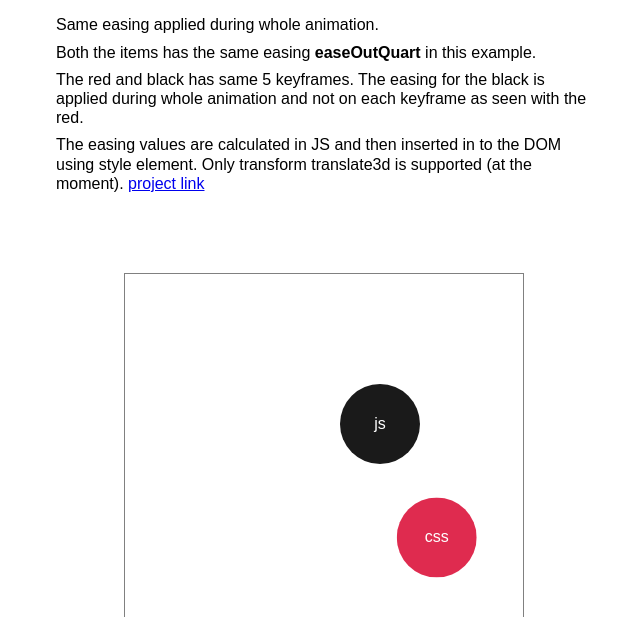
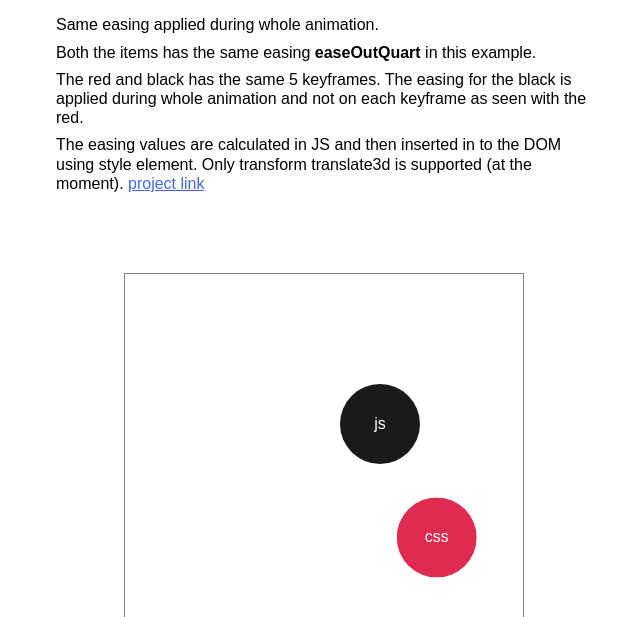
Before and after one commit to kunukn/Computed-KeyFrames, a website built with webpack: page src/index.html in a window 1280 px wide. Shown: the part 71-688 px from the top of the page, without its empty margins (316-956 px from the left). Built offline with nearby package versions, Linux system fonts and the light colour scheme.

Commit message:
upd styling

```diff
--- a/src/index.html
+++ b/src/index.html
@@ -17,7 +17,7 @@
       Both the items has the same easing <b>easeOutQuart</b> in this example.
     </p>
     <p>
-      The red and black has same 5 keyframes. The easing for the black is applied during whole animation and not on each keyframe
+      The red and black has the same 5 keyframes. The easing for the black is applied during whole animation and not on each keyframe
       as seen with the red.
     </p>
     <p>
--- a/src/index.scss
+++ b/src/index.scss
@@ -23,6 +23,10 @@ h1 {
     font-size: 2rem;
     margin: 1rem 0;
     text-align: center;
+}
+
+a{
+    color: royalblue;
 }
 
 .info {
```
